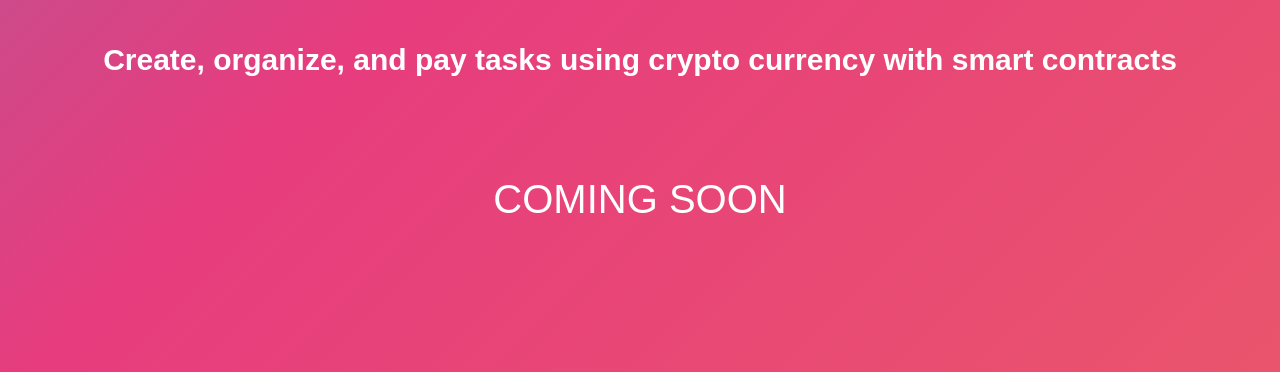
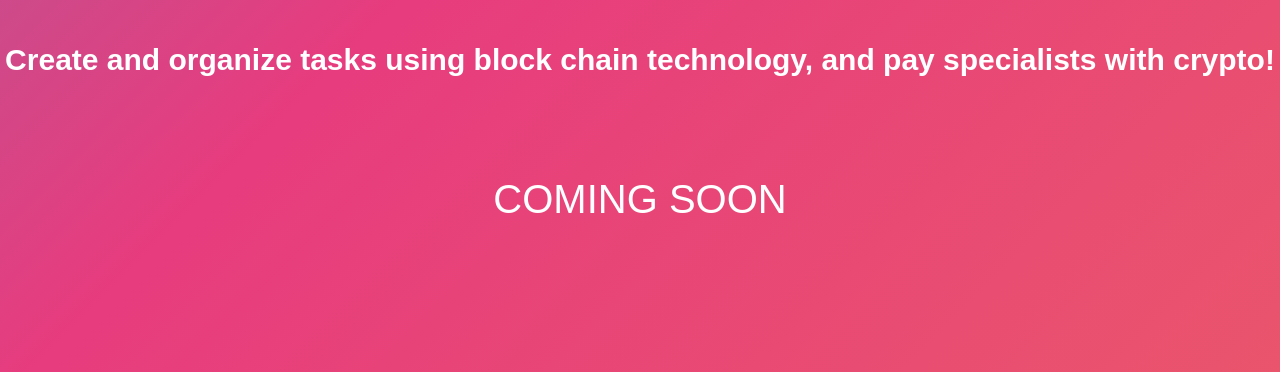
Before and after one commit to detask/dt-landpage, a plain HTML site: page index.html in a window 1280 px wide. Shown: the part 628-1000 px from the top of the page. Drawn offline with Linux system fonts and the light colour scheme.

Commit message:
Change main phrase

```diff
--- a/index.html
+++ b/index.html
@@ -105,7 +105,7 @@ body {
         </div>
         <div id="dPhrase">
             <h4>
-                Create, organize, and pay tasks using crypto currency with smart contracts
+                Create and organize tasks using block chain technology, and pay specialists with crypto!
             </h4>
         </div>
         <div id="dComming">
```
